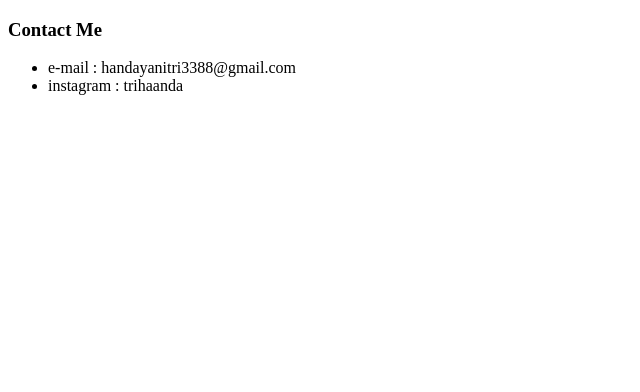
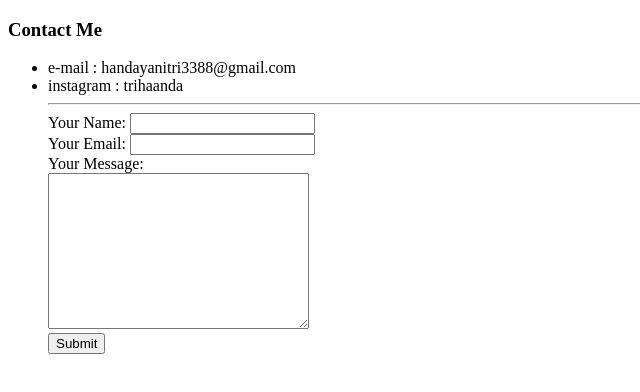
Before and after one commit to trihanda/learn-frontend, a plain HTML site: page intro-html/contact.html in a window 1280 px wide. Shown: the whole page, without its empty margins (0-640 px from the left). Drawn offline with Linux system fonts and the light colour scheme.

Commit message:
html form

```diff
--- a/intro-html/contact.html
+++ b/intro-html/contact.html
@@ -11,6 +11,16 @@
     <ul>
         <li>e-mail      : handayanitri3388@gmail.com</li>
         <li>instagram   : trihaanda</li>
+    <hr>
+    <form action="mailto:handayanitri3388@gmail.com" method="post" enctype="text/plain">
+        <label>Your Name:</label>
+        <input type="text" name="yourName" value=""><br>
+        <label>Your Email:</label>
+        <input type="email" name="yourEmail" value=""><br>
+        <label>Your Message:</label><br>
+        <textarea name="yourMessage" rows="10" cols="30"></textarea><br>
+        <input type="submit" name="">
+    </form>
 
 </body>
 </html>
```
